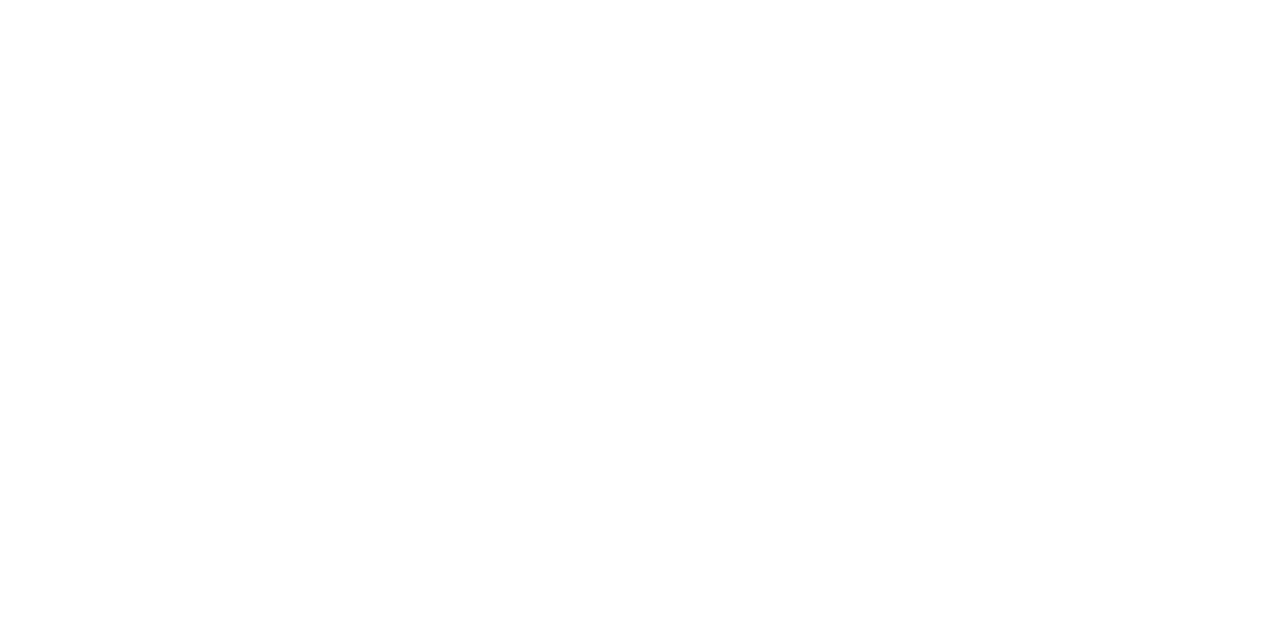
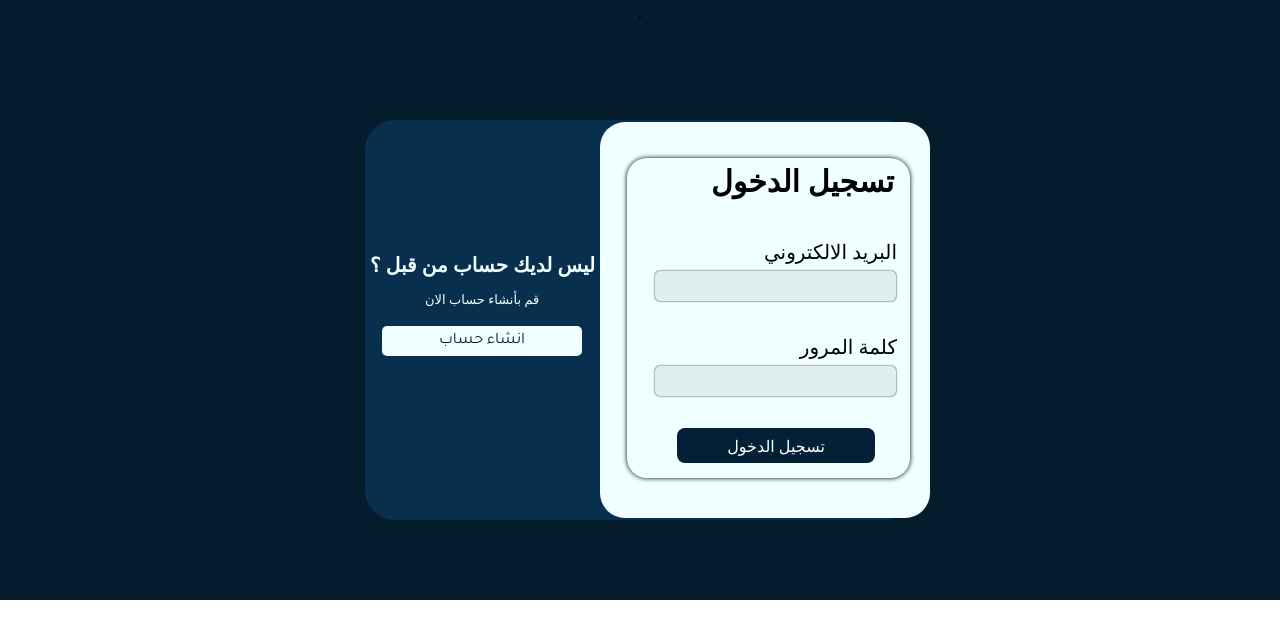
Before and after one commit to gxr21/SseEncryptedFiles, a React (Vite) app: page /signup in a window 1280 px wide. Before the commit this address had no page. Shown: the top 638 px of the page. Built offline with nearby package versions, Linux system fonts and the light colour scheme.

Commit message:
update changes

```diff
--- a/package.json
+++ b/package.json
@@ -4,7 +4,7 @@
   "version": "0.0.0",
   "type": "module",
   "scripts": {
-    "dev": "vite",
+    "dev": "vite ",
     "build": "vite build",
     "lint": "eslint .",
     "preview": "vite preview"
@@ -27,6 +27,6 @@
     "globals": "^16.5.0",
     "postcss": "^8.5.6",
     "tailwindcss": "^4.1.17",
-    "vite": "^7.2.4"
+    "vite": "^7.2.7"
   }
 }
--- a/src/App.jsx
+++ b/src/App.jsx
@@ -3,15 +3,14 @@
 // ==================================
 import { BrowserRouter, Routes, Route } from "react-router-dom";
 import WelcomePage from "./pages/welcom_page/welcompage.jsx";
-import Dashboard from "./pages/Dashboard/dashboard.jsx";
-import ProtectedRoute from "./utils/ProtectedPage/protected.jsx";
+import Signup from "./pages/Signup/Signup.jsx";
 import "./index.css";
 function App() {
   return (
     <BrowserRouter>
       <Routes>
         <Route path="/" element={<WelcomePage />} />
-
+        <Route path="/signup" element={<Signup/>} />
         {/* === Protected Routes === */}
 
         {/* <Route path='/dashboard' element={<Dashboard/>} /> */}
--- /dev/null
+++ b/src/pages/Signup/Signup.css
@@ -0,0 +1,103 @@
+.main{
+    background-color: #051C2D;
+    height: 600px;
+    width:100%;
+    display: flex;
+    justify-content: center;
+}
+.sec{
+  height: 400px;
+  width: 550px;
+  background-color: rgba(8, 47, 77, 1);
+  position: absolute;
+  top: 120px;
+  border-radius: 30px;
+
+
+
+}
+.child{
+    background-color: azure;
+    height: 396px;
+    width: 60%;
+    position: absolute;
+    bottom: 2px;
+    left: 235px;
+    border-radius: 25px;
+
+
+}
+.inside{
+    background-color: azure;
+    position: absolute;
+    bottom: 30px;
+    margin: 10px;
+    left: 17px;
+    height: 320px;
+    width: 283px;
+    box-shadow: 0px 0px 5px;
+    border-radius: 20px;
+}
+.h1{
+    text-align: right;
+    font-size: 30px;
+    position: relative;
+    right:16px;
+    font-weight: bold;
+}
+p{
+    text-align: right;
+    font-size: 20px;
+    margin-right: 13px;
+
+    padding-top: 10px;
+}
+input{
+    position: relative;
+    top: -20px;
+    left: 28px;
+    margin-bottom: 1px;
+    border-radius: 5px;
+    background-color:rgba(48, 48, 48, 0.08);
+    box-shadow: 0px 0px 2px ;
+    width: 85%;
+    height: 30px;
+}
+.signup{
+    height: 35px;
+    width: 70%;
+    background-color:rgb(3, 32, 54) ;
+    color: white;
+    border-radius: 8px;
+    position: absolute;
+    bottom: 15px;
+    left: 50px;
+}
+
+.h2{
+    font-weight: bold;
+    font-size: 20px;
+    color: azure;
+    position: relative;
+    bottom: -130px;
+    left: 5px;
+
+}
+.p{
+    text-align: left;
+    color: azure;
+    font-size: 13px;
+    position: relative;
+    bottom: -130px;
+    left: 60px;
+}
+.signin{
+    height: 30px;
+    width: 200px;
+    position: absolute;
+    left: 17px;
+    bottom: 41%;
+    background-color: azure;
+    color: #051C2D;
+    border-radius: 5px;
+}
--- /dev/null
+++ b/src/pages/Signup/Signup.jsx
@@ -0,0 +1,33 @@
+import './Signup.css';
+function Signup() {
+  return (
+    <div className="main">
+        .
+      <div className="sec">
+        <h1 className='h2'>ليس لديك حساب من قبل ؟</h1>
+        <p className='p'>قم بأنشاء حساب الان</p>
+        <button className='signin'>انشاء حساب</button>
+        <div className="child">
+         <div className="inside">
+          <h1 className='h1'>تسجيل الدخول</h1>
+          <br />
+          <p>البريد الالكتروني </p>
+          <br />
+          <input type="email" />
+          <br />
+          <p>كلمة المرور</p>
+          <br />
+          <input type="password" />
+          <br />
+          <button className='signup'>تسجيل الدخول</button>
+
+
+         </div>
+
+        </div>
+      </div>
+    </div>
+  );
+}
+
+export default Signup;
--- a/src/utils/ProtectedPage/protected.jsx
+++ b/src/utils/ProtectedPage/protected.jsx
@@ -4,7 +4,7 @@
   const { user } = useAuth();
 
   if (!user) {
-    return <Navigate to="/login" replace />;
+    return <Navigate to="#" replace />;
   }
 
   return children;
```
Also changed, not shown: 1 other file (tests, documents, lock files or other folders).
